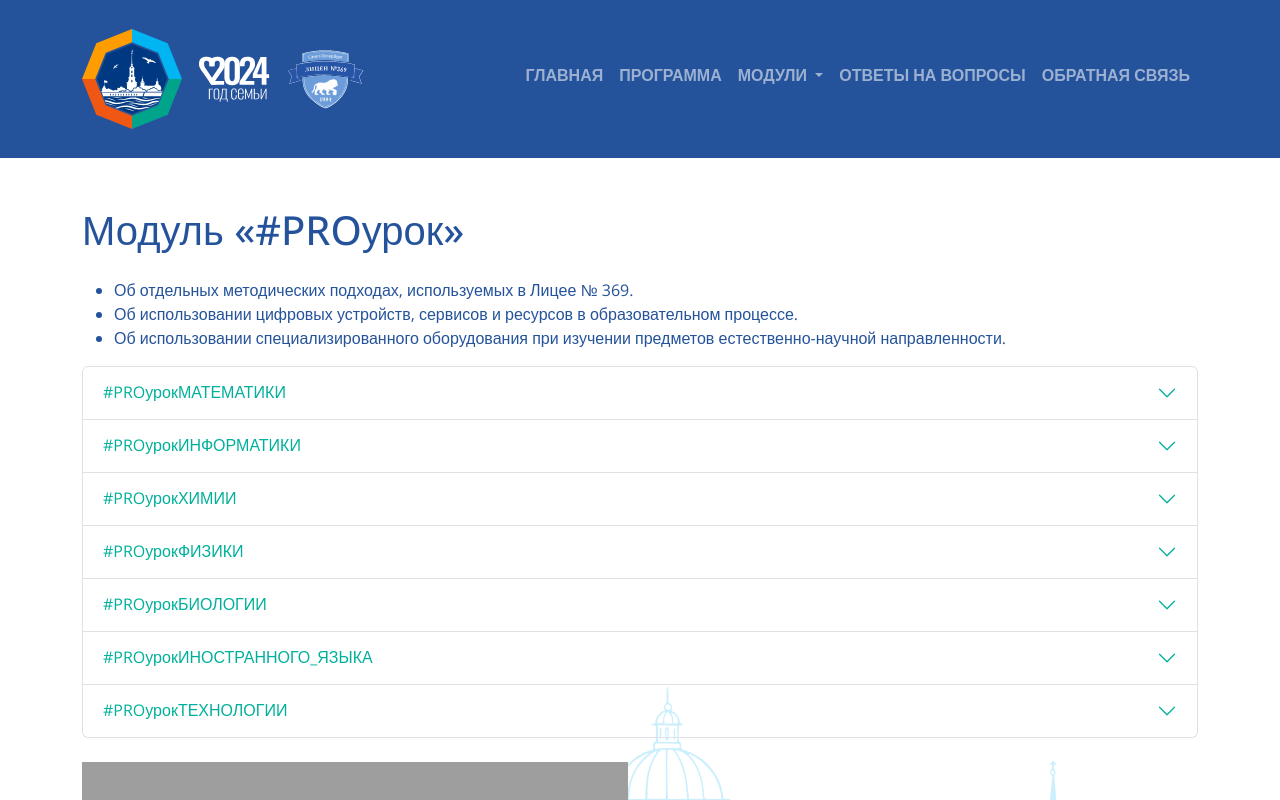
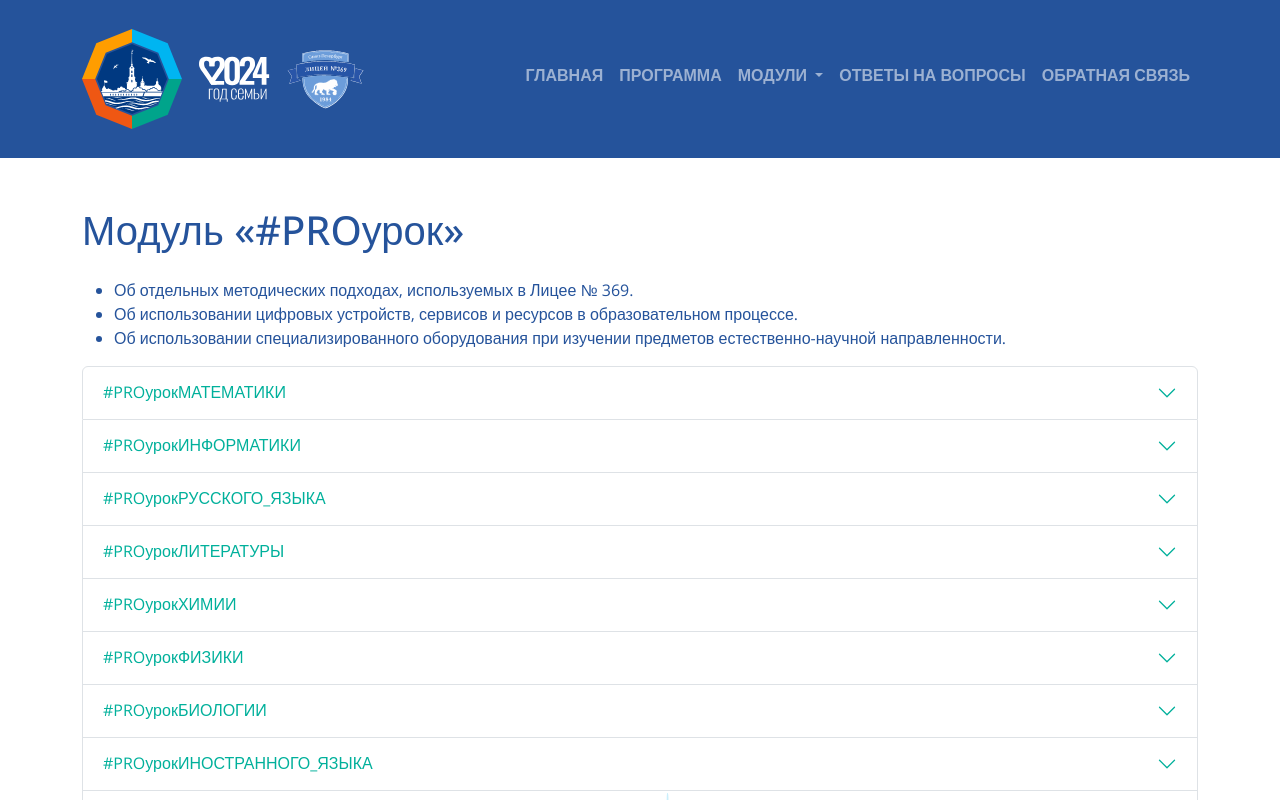
Before and after one commit to gavorilka/pmof-vue, a Vue app: page /pro_lessons in a window 1280 px wide. Shown: the top 800 px of the page. Built offline with nearby package versions, Linux system fonts and the light colour scheme; grey boxes are pictures that could not be loaded.

Commit message:
Добавил и Литература

```diff
--- a/src/views/modules/LessonsView.vue
+++ b/src/views/modules/LessonsView.vue
@@ -40,6 +40,36 @@ const contentData = [
           <div><strong>Учитель: </strong>Скотников Вадим Борисович</div>
           <div><strong>Класс: </strong>9</div>
           <a href="https://369.pelikan.online/events/94141">Смотреть запись</a>
+        </div>
+      </div>
+    </div>
+    <div class="accordion-item">
+      <h2 class="accordion-header" id="headingThree">
+        <button class="accordion-button collapsed" type="button" data-bs-toggle="collapse" data-bs-target="#collapseThree" aria-expanded="false" aria-controls="collapseThree">
+          #PROурок&#173;РУССКОГО_ЯЗЫКА
+        </button>
+      </h2>
+      <div id="collapseThree" class="accordion-collapse collapse" aria-labelledby="headingThree" data-bs-parent="#accordionLesson">
+        <div class="accordion-body">
+          <div><strong>Тема урока: </strong>Буквы О и Е после шипящих и Ц в суффиксах имен прилагательных </div>
+          <div><strong>Учитель: </strong>Зюко Мария Викторовна</div>
+          <div><strong>Класс: </strong>5</div>
+          <a href="https://369.pelikan.online/events/96679/">Смотреть запись</a>
+        </div>
+      </div>
+    </div>
+    <div class="accordion-item">
+      <h2 class="accordion-header" id="headingThree1">
+        <button class="accordion-button collapsed" type="button" data-bs-toggle="collapse" data-bs-target="#collapseThree1" aria-expanded="false" aria-controls="collapseThree1">
+          #PROурок&#173;ЛИТЕРАТУРЫ
+        </button>
+      </h2>
+      <div id="collapseThree1" class="accordion-collapse collapse" aria-labelledby="headingThree1" data-bs-parent="#accordionLesson">
+        <div class="accordion-body">
+          <div><strong>Тема урока: </strong>М.А. Осоргин. Сочетание реальности и фантастики в рассказе «Пенсне»</div>
+          <div><strong>Учитель: </strong>Ткачева Валентина Николаевна</div>
+          <div><strong>Класс: </strong>8</div>
+          <a href="https://369.pelikan.online/events/96529/">Смотреть запись</a>
         </div>
       </div>
     </div>
```
